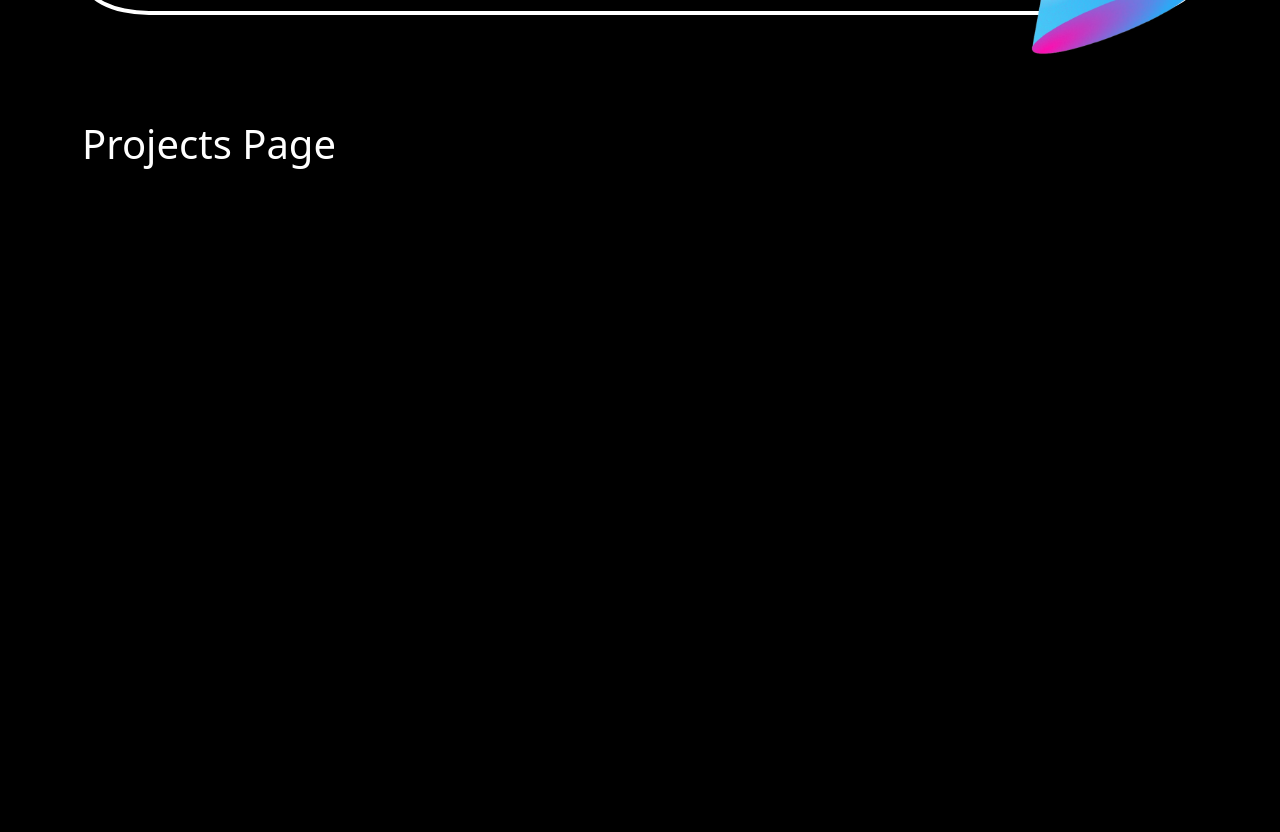
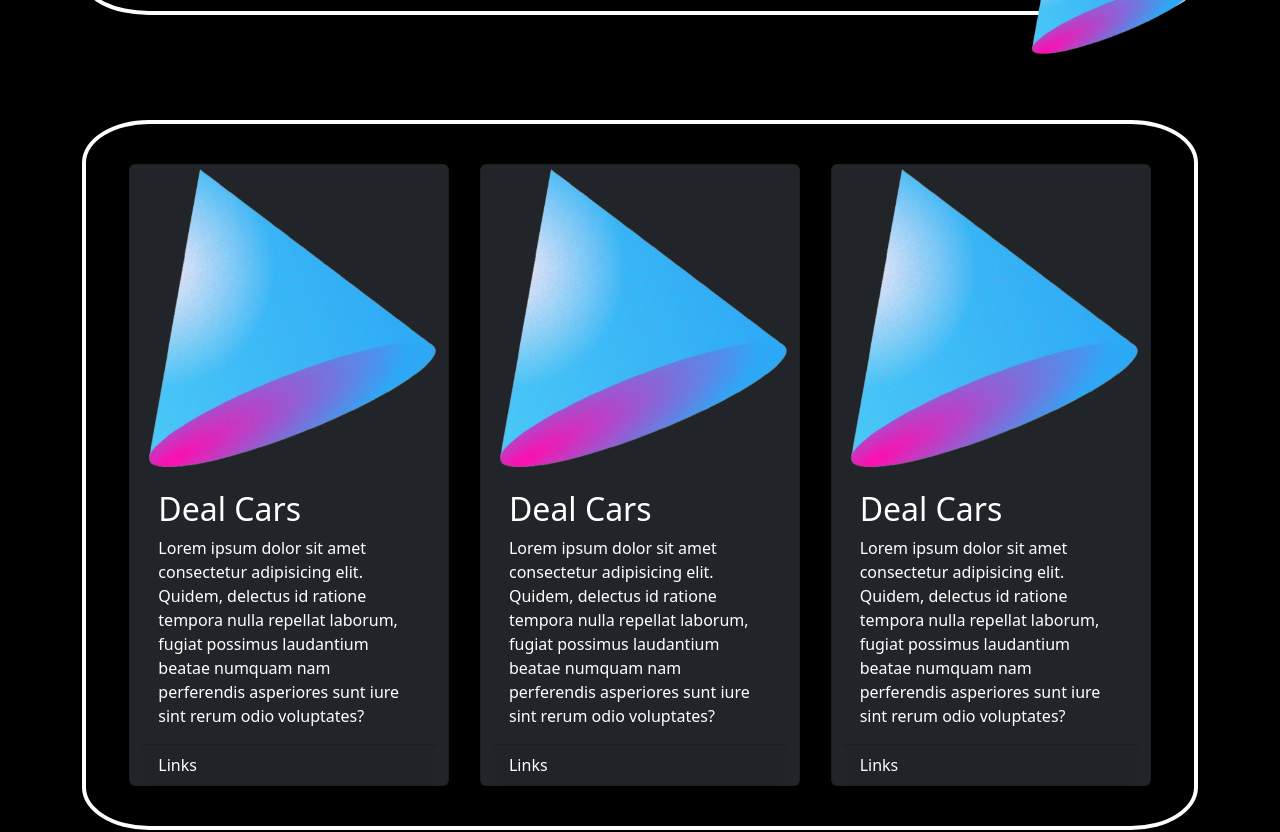
Before and after one commit to CullsGit/hugoportfolio, a React (Create React App) app: page / in a window 1280 px wide. Shown: the part 1480-2312 px from the top of the page. Built offline with nearby package versions, Linux system fonts and the light colour scheme.

Commit message:
start styling projects page

```diff
--- a/src/containers/projects/Projects.jsx
+++ b/src/containers/projects/Projects.jsx
@@ -1,10 +1,53 @@
 import React from "react";
 import "./projects.css";
 
+import cone from "../../assets/cone.png";
 export default function Projects() {
   return (
     <div className="container min-vh-100" id="projects">
-      <h1>Projects Page</h1>
+      <div className="projects-page__border">
+        <div className="projects-page__content row justify-content-around">
+          <div className="card text-white bg-dark">
+            <img className="card-img-top" src={cone} />
+            <div className="card-body">
+              <h2 className="card-title">Deal Cars</h2>
+              <div className="card-text">
+                Lorem ipsum dolor sit amet consectetur adipisicing elit. Quidem,
+                delectus id ratione tempora nulla repellat laborum, fugiat
+                possimus laudantium beatae numquam nam perferendis asperiores
+                sunt iure sint rerum odio voluptates?
+              </div>
+            </div>
+            <div className="card-footer">Links</div>
+          </div>
+          <div className="card text-white bg-dark">
+            <img className="card-img-top" src={cone} />
+            <div className="card-body">
+              <h2 className="card-title">Deal Cars</h2>
+              <div className="card-text">
+                Lorem ipsum dolor sit amet consectetur adipisicing elit. Quidem,
+                delectus id ratione tempora nulla repellat laborum, fugiat
+                possimus laudantium beatae numquam nam perferendis asperiores
+                sunt iure sint rerum odio voluptates?
+              </div>
+            </div>
+            <div className="card-footer">Links</div>
+          </div>
+          <div className="card text-white bg-dark">
+            <img className="card-img-top" src={cone} />
+            <div className="card-body">
+              <h2 className="card-title">Deal Cars</h2>
+              <div className="card-text">
+                Lorem ipsum dolor sit amet consectetur adipisicing elit. Quidem,
+                delectus id ratione tempora nulla repellat laborum, fugiat
+                possimus laudantium beatae numquam nam perferendis asperiores
+                sunt iure sint rerum odio voluptates?
+              </div>
+            </div>
+            <div className="card-footer">Links</div>
+          </div>
+        </div>
+      </div>
     </div>
   );
 }
--- a/src/containers/projects/projects.css
+++ b/src/containers/projects/projects.css
@@ -0,0 +1,9 @@
+.projects-page__border {
+  border: 4px solid white;
+  border-radius: 6%;
+  padding: 40px;
+}
+
+.card {
+  width: 20rem;
+}
```
